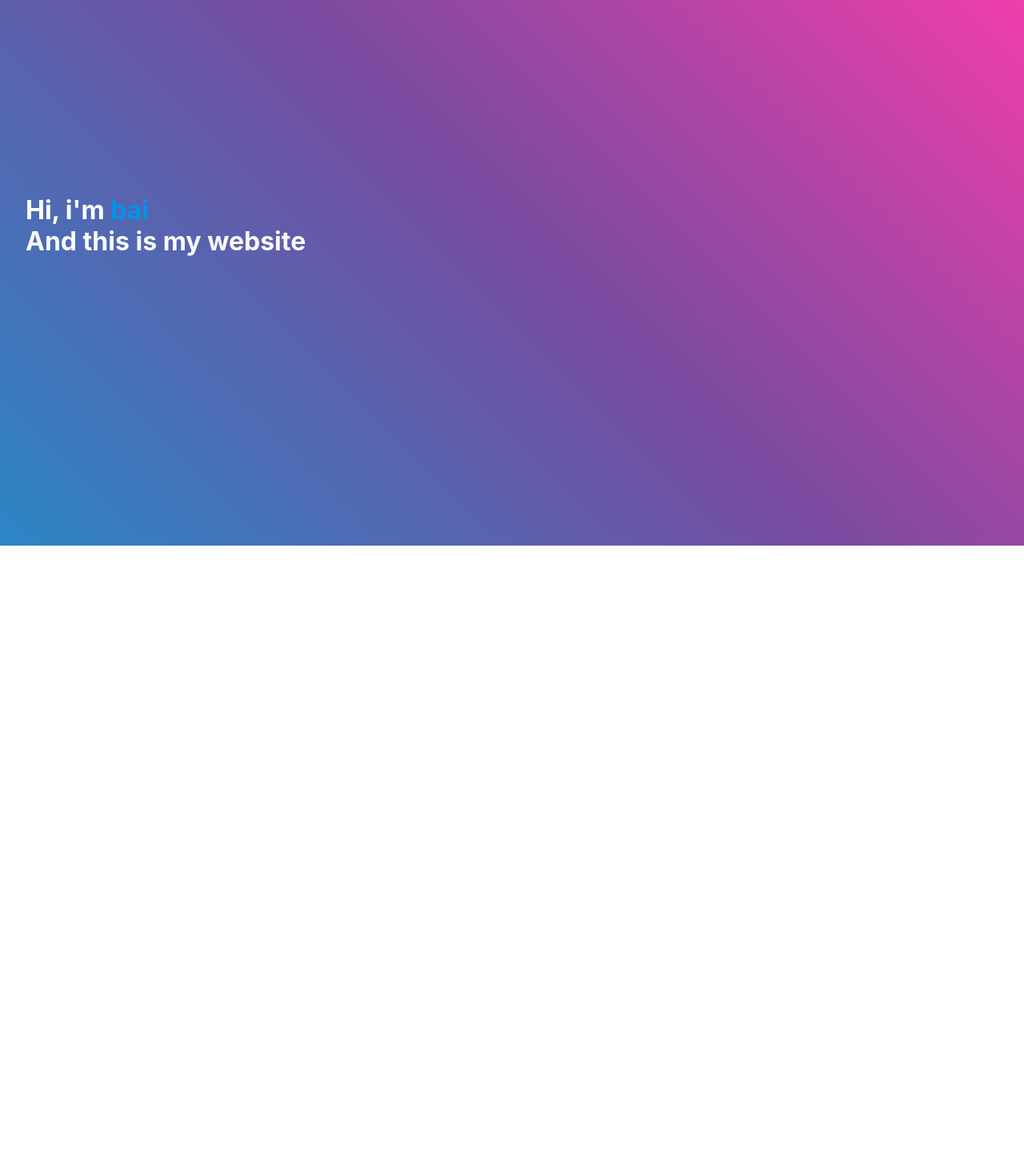
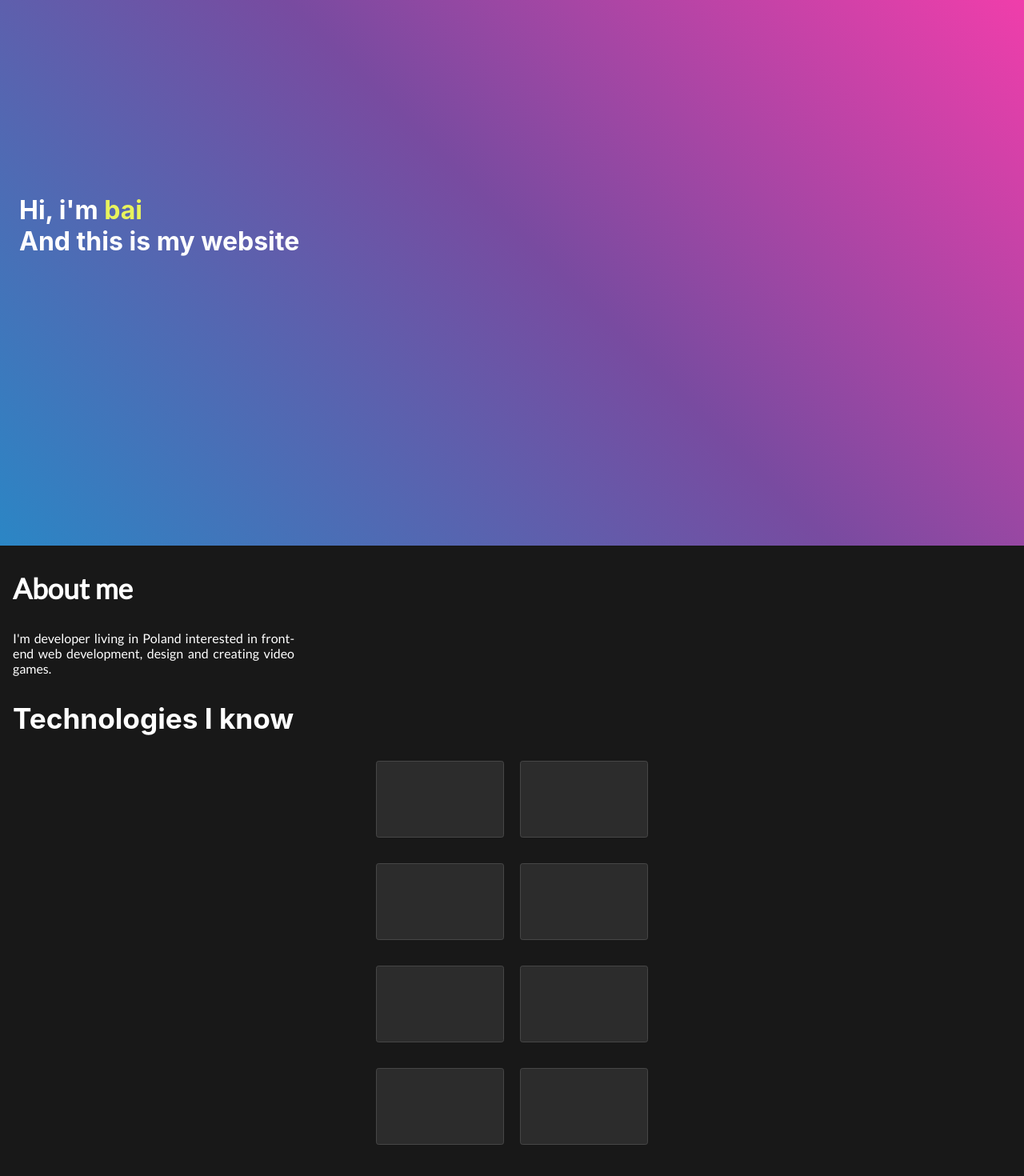
Before and after one commit to habbababbai/bai-site, a React (Create React App) app: page / in a window 1280 px wide. Shown: the part 118-1588 px from the top of the page at 80% size. Before the commit the page ends 800 px from the top, so only its background shows below. Built offline with nearby package versions, Linux system fonts and the light colour scheme.

Commit message:
about init

```diff
--- a/src/App.tsx
+++ b/src/App.tsx
@@ -1,4 +1,5 @@
 import React from "react";
+import About from "./about";
 import "./App.scss";
 import Header from "./header";
 
@@ -6,6 +7,7 @@ function App() {
     return (
         <div className="App">
             <Header></Header>
+            <About></About>
         </div>
     );
 }
--- /dev/null
+++ b/src/about/about.scss
@@ -0,0 +1,48 @@
+@import "../globals.scss";
+
+#aboutContainer {
+    background-color: #181818;
+    display: flex;
+    flex-direction: column;
+    height: 100vh;
+}
+#aboutTitle {
+    font-size: 2.2em;
+    margin: 2rem 0 2rem 0;
+    text-align: justify;
+    color: #ffffff;
+    font-weight: bold;
+}
+#aboutTitle,
+#aboutText {
+    margin-left: 1rem;
+}
+#aboutText {
+    width: 22rem;
+}
+#about {
+    width: 100%;
+    color: #ffffff;
+    font-family: $font1;
+    text-align: justify;
+}
+#techsGridContainer {
+    display: flex;
+    justify-content: center;
+}
+#techsGrid {
+    display: grid;
+    grid-template-rows: 6rem 6rem 6rem 6rem;
+    grid-template-columns: 10rem 10rem;
+    row-gap: 2rem;
+    column-gap: 1.2rem;
+}
+#techsGrid a {
+    background-color: #2c2c2c;
+    border-radius: 0.2rem;
+    border: solid 0.1rem #464646;
+}
+#techsGrid a:hover {
+    border: solid 0.1rem #ffffff;
+    transition: 0.2s;
+}
--- /dev/null
+++ b/src/about/index.tsx
@@ -0,0 +1,32 @@
+import "./about.scss";
+
+function About() {
+    return (
+        <div id="aboutContainer">
+            <div id="about">
+                <div id="aboutTitle">About me</div>
+                <div id="aboutText">
+                    I'm developer living in Poland interested in front-end web
+                    development, design and creating video games.
+                </div>
+            </div>
+            <div id="techs">
+                <div id="aboutTitle">Technologies I know</div>
+                <div id="techsGridContainer">
+                    <div id="techsGrid">
+                        <a></a>
+                        <a></a>
+                        <a></a>
+                        <a></a>
+                        <a></a>
+                        <a></a>
+                        <a></a>
+                        <a></a>
+                    </div>
+                </div>
+            </div>
+        </div>
+    );
+}
+
+export default About;
--- a/src/globals.scss
+++ b/src/globals.scss
@@ -1 +1,5 @@
 $font1: "Lato", sans-serif;
+
+$color1: #ff3cac;
+$color2: #784ba0;
+$color3: #2b86c5;
--- a/src/header/header.scss
+++ b/src/header/header.scss
@@ -1,10 +1,12 @@
-#bg {
-    background-color: #ff3cac;
+@import "../globals.scss";
+
+#headerBg {
+    background-color: $color1;
     background-image: linear-gradient(
         225deg,
-        #ff3cac 0%,
-        #784ba0 50%,
-        #2b86c5 100%
+        $color1 0%,
+        $color2 50%,
+        $color3 100%
     );
 
     height: 100vh;
@@ -13,7 +15,7 @@
     align-items: center;
 }
 
-#bg span {
+#headerBg span {
     font-size: 2em;
     font-weight: bold;
 }
@@ -26,20 +28,19 @@
 
 #t1,
 #t4 {
-    margin-left: 2rem;
+    margin-left: 1.5rem;
 }
 
 #t1 {
     animation: fadeIn 1s;
 }
 #t2 {
-    animation: fadeIn 4s;
+    animation: fadeIn 3s;
 }
 
 #t3 {
-    animation: fadeIn 4s;
-    color: #0093e9;
-    font-weight: bold;
+    animation: fadeIn 3s;
+    color: #ecf759f8;
 }
 #t4 {
     animation: fadeIn 6s;
--- a/src/header/index.tsx
+++ b/src/header/index.tsx
@@ -2,7 +2,7 @@ import "./header.scss";
 
 function Header() {
     return (
-        <div id="bg">
+        <div id="headerBg">
             <div>
                 <span id="t1">Hi</span>
                 <span id="t2">, i'm </span>
```
Also changed, not shown: src/footer/index.tsx (added, +7 -0 lines), src/footer/footer.scss (added), 1 other file (tests, documents, lock files or other folders).
